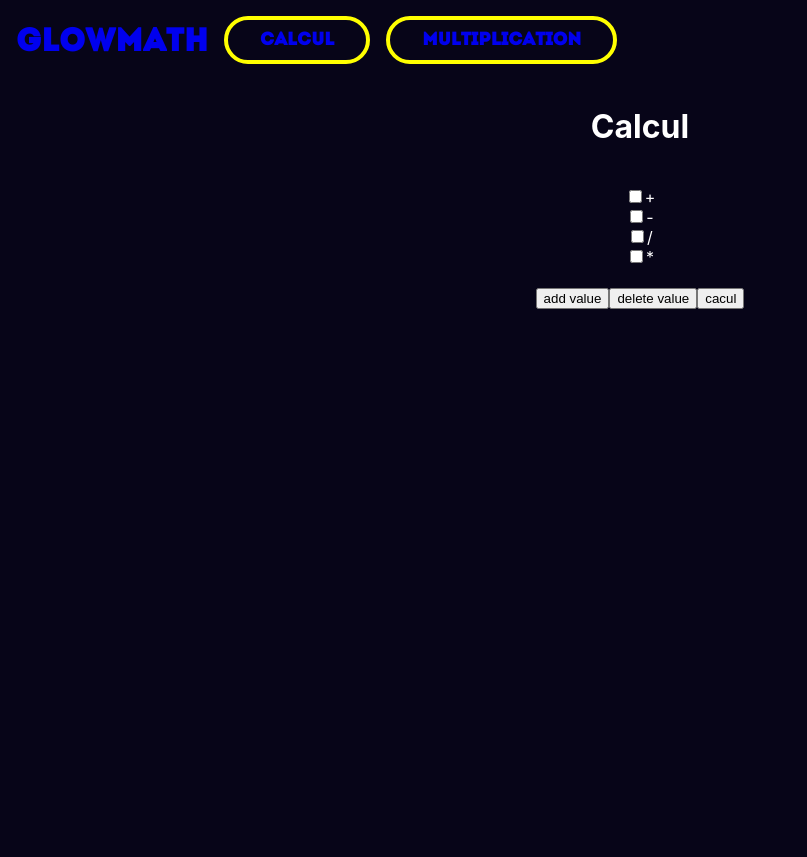
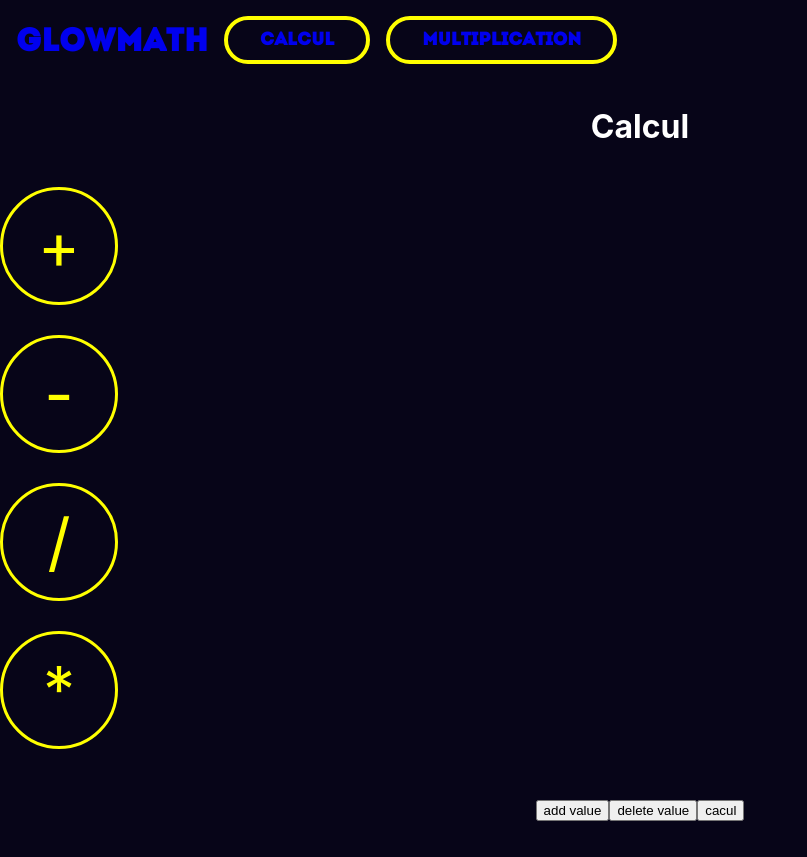
Before and after one commit to enztexier/GM, a React (Create React App) app: page /calcul in a window 1280 px wide. Shown: the whole page, without its empty margins (0-807 px from the left). Before the commit the page ends 800 px from the top, so only its background shows below. Built offline with nearby package versions, Linux system fonts and the light colour scheme.

Commit message:
checkbox

```diff
--- a/src/components/checkbox/Checkbox.jsx
+++ b/src/components/checkbox/Checkbox.jsx
@@ -1,14 +1,45 @@
 import React from 'react';
+import './checkbox.css';
 
-const Checkbox = ({label, value, onChange}) => {
+const Checkbox = ({ label, value, onChange }) => {
     return (
-        <div>
-            <label>
-                <input type="checkbox" checked={value} onChange={onChange} required="required"/>
-                {label}
-            </label>
-        </div>
+        <>
+
+            <div className="round">
+                <input type="checkbox" id={label} checked={value} onChange={onChange} required="required" />
+                <label htmlFor={label}><span>{label}</span></label>
+            </div>
+
+        </>
     );
 };
 
 export default Checkbox;
+
+
+
+/*
+<label class="container">Two
+  <input type="checkbox">
+  <span class="checkmark"></span>
+</label>
+
+            <label className='container'>
+                <input type="checkbox" checked={value} onChange={onChange} required="required" />
+                <span class="checkmark">{label}</span>
+                {label}
+            </label>
+
+
+<input type="checkbox" checked id="checkbox" checked={value} onChange={onChange} />
+
+
+
+            <div class="round">
+                <input type="checkbox" checked={value} onChange={onChange} required="required" />
+                <label for="checkbox"><span>{label}</span></label>
+            </div>
+
+
+
+*/
--- /dev/null
+++ b/src/components/checkbox/checkbox.css
@@ -0,0 +1,44 @@
+.round {
+    position: relative;
+    padding: 4em;
+}
+
+.round label {
+    background-color: transparent;
+    border: 3px solid yellow;
+    border-radius: 50%;
+    cursor: pointer;
+    height: 7em;
+    width: 7em;
+    left: 0;
+    position: absolute;
+    top: 0;
+}
+
+.round label:after {}
+
+.round input[type="checkbox"] {
+    visibility: hidden;
+}
+
+.round input[type="checkbox"]:checked+label {
+    background-color: yellow;
+    border-color: yellow;
+}
+
+.round input[type="checkbox"]:checked+label:after {
+    opacity: 1;
+}
+
+.round input[type="checkbox"]:checked+label span {
+    color: blue;
+}
+
+label span {
+    color: yellow;
+    display: flex;
+    justify-content: center;
+    align-items: center;
+    height: 100%;
+    font-size: 4em;
+}
--- a/src/pages/multiplication/Multiplication.jsx
+++ b/src/pages/multiplication/Multiplication.jsx
@@ -63,7 +63,7 @@ const Multiplication = () => {
     const liste = Object.keys(tableState)
         .map((val, i) =>
             <Checkbox
-                label={" Table de " + tableState[val].digit}
+                label={tableState[val].digit}
                 value={tableState[val].booleanState}
                 onChange={() => Tb(val)}
                 key={i}
@@ -128,6 +128,8 @@ const Multiplication = () => {
         }
         setLinearInfinit(temporary)
     }
+
+    console.log(selectTable)
 
     return (
         <div>
--- a/src/pages/multiplication/components/shuffle/Shuffle.jsx
+++ b/src/pages/multiplication/components/shuffle/Shuffle.jsx
@@ -58,7 +58,7 @@ const Shuffle = ({ shuffledArray, time }) => {
             }, time * 1000)
         }
         else {
-            console.error("shuffledArray");
+            console.error("error");
         }
 
     }, [shuffledArray])
```
